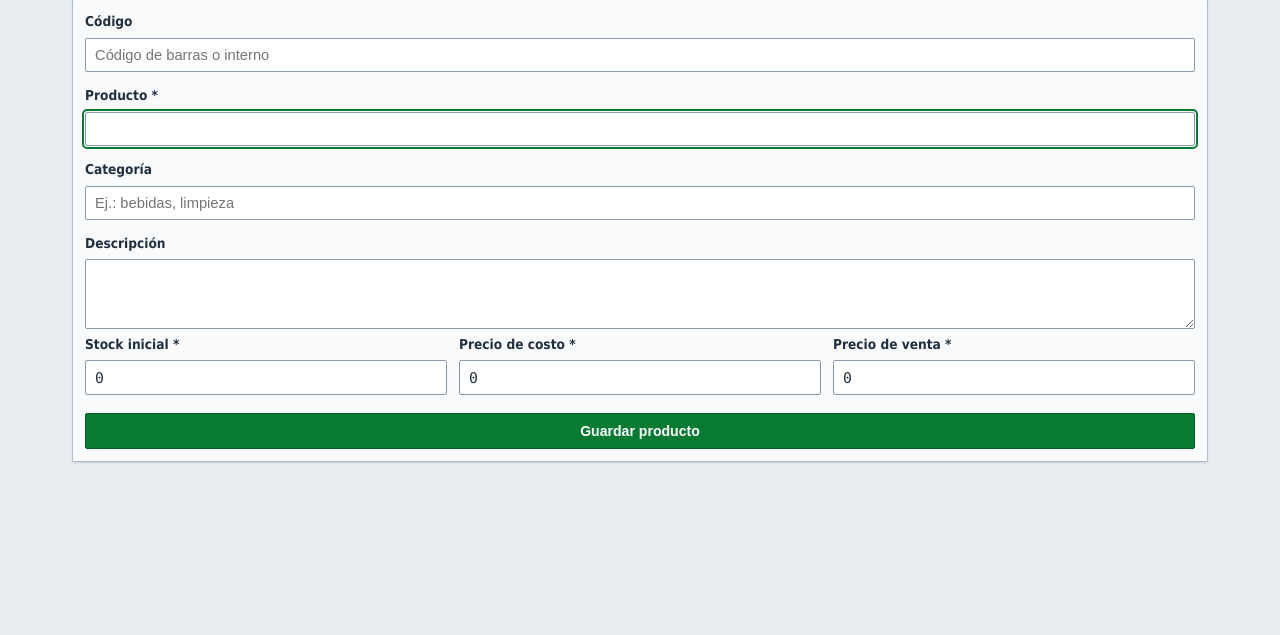
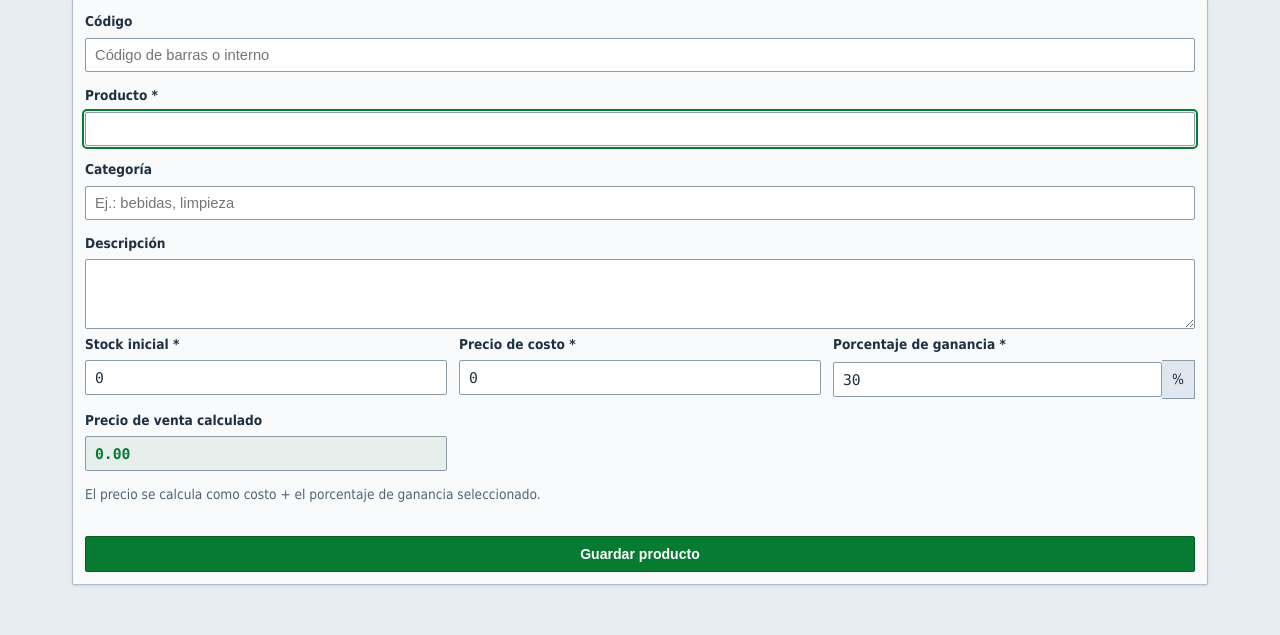
Before and after one commit to fernandochiappero-ui/ventasapp-flask, a Flask app: page /productos/almacen/nuevo in a window 1280 px wide. Shown: the part 165-800 px from the top of the page. Run offline with Flask 3, Linux system fonts and the light colour scheme; the visitor is signed in with stand-in values (Sample User, id 1); data that the repository does not hold is empty.

Commit message:
Calcular precio de venta por porcentaje

```diff
--- a/models.py
+++ b/models.py
@@ -126,6 +126,9 @@ class ProductoAlmacen(db.Model):
     descripcion = db.Column(db.String(300))
     stock = db.Column(db.Numeric(12, 3), nullable=False, default=Decimal("0"))
     precio_costo = db.Column(db.Numeric(12, 2), nullable=False, default=Decimal("0"))
+    porcentaje_ganancia = db.Column(
+        db.Numeric(6, 2), nullable=False, default=Decimal("0")
+    )
     precio_venta = db.Column(db.Numeric(12, 2), nullable=False, default=Decimal("0"))
     activo = db.Column(db.Boolean, nullable=False, default=True)
     creado = db.Column(db.DateTime, nullable=False, default=datetime.utcnow)
--- a/static/css/style.css
+++ b/static/css/style.css
@@ -943,6 +943,10 @@ table.reporte th, table.reporte td { border-color: #c5d0da; padding: 7px 8px; }
 }
 
 .campos-producto-numericos input { width: 100%; }
+.campo-porcentaje { display: flex; align-items: center; }
+.campo-porcentaje input { min-width: 0; }
+.campo-porcentaje span { padding: 8px 10px; background: #e0e7ee; border: 1px solid #899aaa; border-left: 0; }
+#precio_venta_calculado { background: #e6efec; color: var(--verde); font-weight: 700; }
 .tabla-productos-scroll { overflow-x: auto; }
 .tabla-productos { min-width: 620px; }
 .tabla-productos tbody tr:nth-child(even) { background: #e9eff4; }
--- a/static/js/app.js
+++ b/static/js/app.js
@@ -7,6 +7,23 @@ function volverPantalla() {
 }
 
 document.addEventListener("DOMContentLoaded", () => {
+  const campoCostoProducto = document.getElementById("precio_costo");
+  const campoPorcentajeProducto = document.getElementById("porcentaje_ganancia");
+  const campoPrecioCalculado = document.getElementById("precio_venta_calculado");
+
+  if (campoCostoProducto && campoPorcentajeProducto && campoPrecioCalculado) {
+    const calcularPrecioProducto = () => {
+      const costo = Number(campoCostoProducto.value.replace(",", "."));
+      const porcentaje = Number(campoPorcentajeProducto.value.replace(",", "."));
+      const precio = costo * (1 + porcentaje / 100);
+      campoPrecioCalculado.value = Number.isFinite(precio) ? precio.toFixed(2) : "0.00";
+    };
+
+    campoCostoProducto.addEventListener("input", calcularPrecioProducto);
+    campoPorcentajeProducto.addEventListener("input", calcularPrecioProducto);
+    calcularPrecioProducto();
+  }
+
   const avisoPago = document.getElementById("aviso-pago");
   if (avisoPago) {
     const claveUltimoPago = "ultimo-pago-notificado";
--- a/templates/base.html
+++ b/templates/base.html
@@ -11,7 +11,7 @@
   <meta name="viewport" content="width=device-width, initial-scale=1">
   <title>{% block titulo %}Libro de Ventas{% endblock %}</title>
   <link rel="stylesheet" href="{{ url_for('static', filename='css/style.css', v='7') }}">
-  <script src="{{ url_for('static', filename='js/app.js', v='13') }}" defer></script>
+  <script src="{{ url_for('static', filename='js/app.js', v='14') }}" defer></script>
 </head>
 <body>
   <div class="app">
--- a/templates/productos/form.html
+++ b/templates/productos/form.html
@@ -25,17 +25,38 @@
       <input type="number" id="stock" name="stock" min="0" step="0.001"
              value="{{ request.form.get('stock', '0') }}" required>
     </div>
+              {% if mostrar_costos %}
     <div>
       <label for="precio_costo">Precio de costo *</label>
       <input type="number" id="precio_costo" name="precio_costo" min="0" step="0.01"
              value="{{ request.form.get('precio_costo', '0') }}" required>
     </div>
+              <div>
+                     <label for="porcentaje_ganancia">Porcentaje de ganancia *</label>
+                     <div class="campo-porcentaje">
+                            <input type="number" id="porcentaje_ganancia" name="porcentaje_ganancia"
+                                                  min="0" max="10000" step="0.01"
+                                                  value="{{ request.form.get('porcentaje_ganancia', '30') }}" required>
+                            <span>%</span>
+                     </div>
+              </div>
+              <div>
+                     <label for="precio_venta_calculado">Precio de venta calculado</label>
+                     <input type="number" id="precio_venta_calculado" step="0.01"
+                                           value="{{ request.form.get('precio_venta_calculado', '0.00') }}" readonly>
+              </div>
+              {% else %}
     <div>
       <label for="precio_venta">Precio de venta *</label>
       <input type="number" id="precio_venta" name="precio_venta" min="0" step="0.01"
              value="{{ request.form.get('precio_venta', '0') }}" required>
     </div>
+              {% endif %}
   </div>
+
+       {% if mostrar_costos %}
+       <p class="ayuda-formulario">El precio se calcula como costo + el porcentaje de ganancia seleccionado.</p>
+       {% endif %}
 
   <button type="submit" class="ancho verde">Guardar producto</button>
 </form>
```
Also changed, not shown: templates/productos/list.html (+8 -2 lines), README.md.
